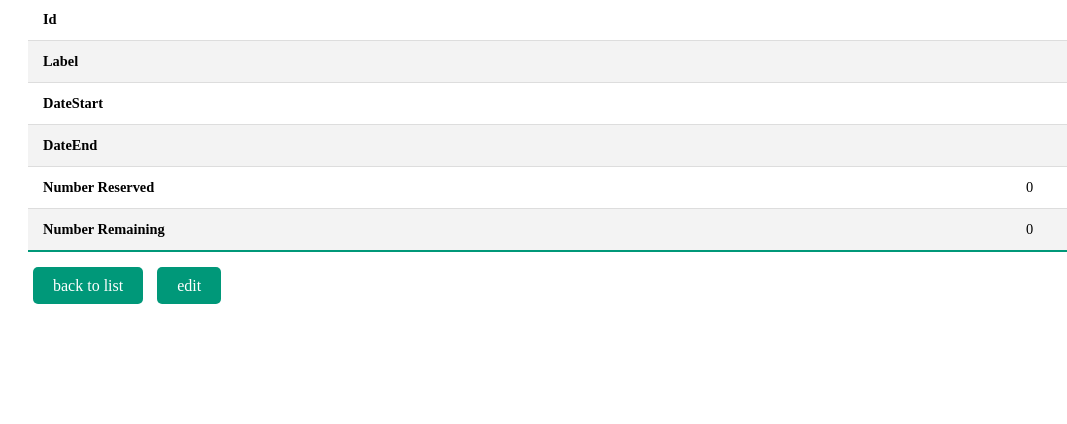
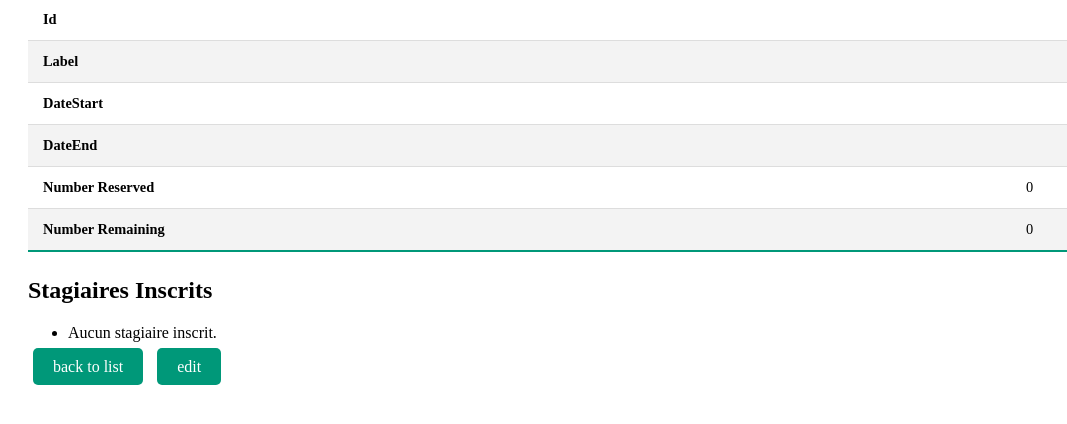
Before and after one commit to Kazae67/Session, a Symfony app: template templates/session/show.html.twig in a window 1280 px wide. Shown: the part 140-564 px from the top of the page, without its empty margins (0-1067 px from the left). Run offline with Twig, Linux system fonts and the light colour scheme; the template is opened without the code that fills it, so the values that code supplies are empty; some libraries are stand-ins or nearby versions.

Commit message:
afficher les stagiaires d'une session depuis show

```diff
--- a/templates/session/show.html.twig
+++ b/templates/session/show.html.twig
@@ -35,6 +35,15 @@
             </tbody>
         </table>
 
+        <h2>Stagiaires Inscrits</h2>
+        <ul>
+            {% for stagiaire in session.stagiaires %}
+                <li>{{ stagiaire.firstName }} {{ stagiaire.lastName }}</li>
+            {% else %}
+                <li>Aucun stagiaire inscrit.</li>
+            {% endfor %}
+        </ul>
+
         <a href="{{ path('app_session_index') }}" class="show-back-button">back to list</a>
         <a href="{{ path('app_session_edit', {'id': session.id}) }}" class="show-edit-button">edit</a>
 
```
